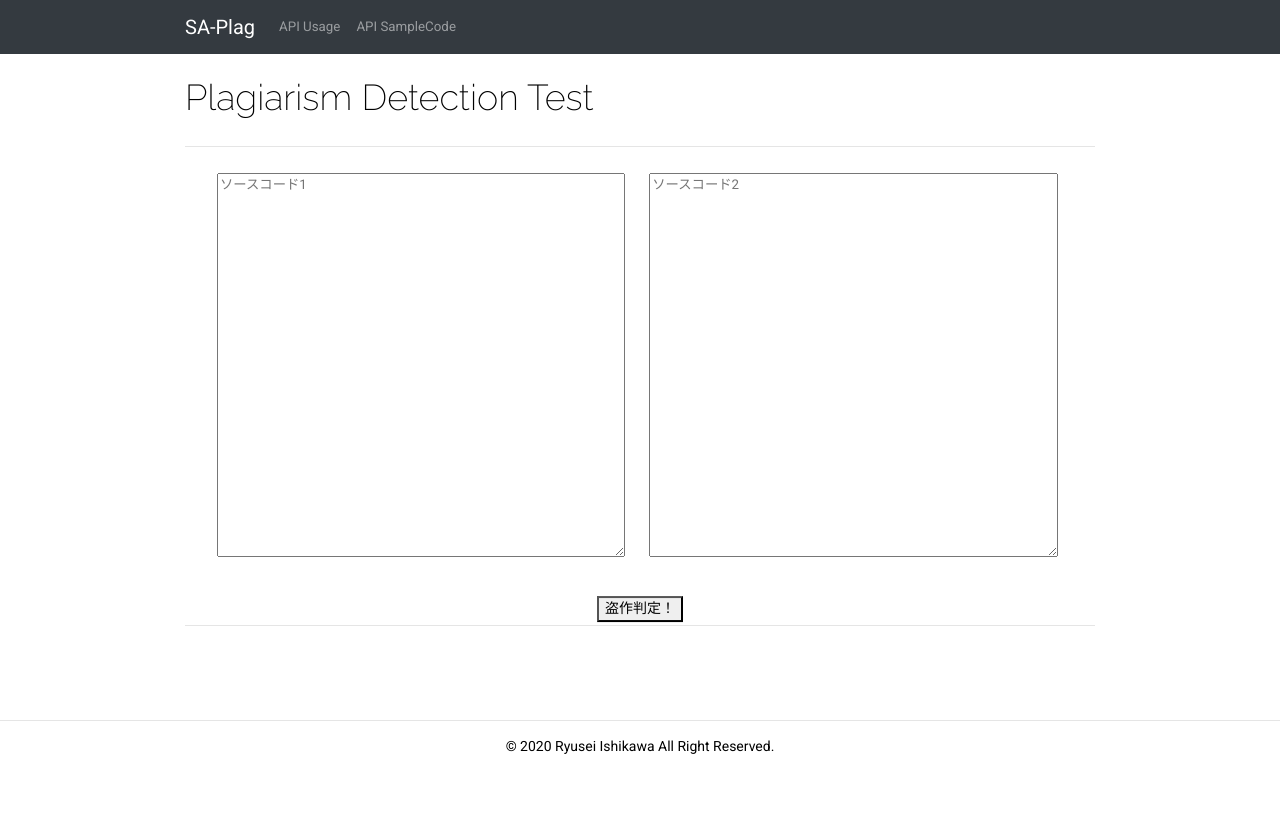
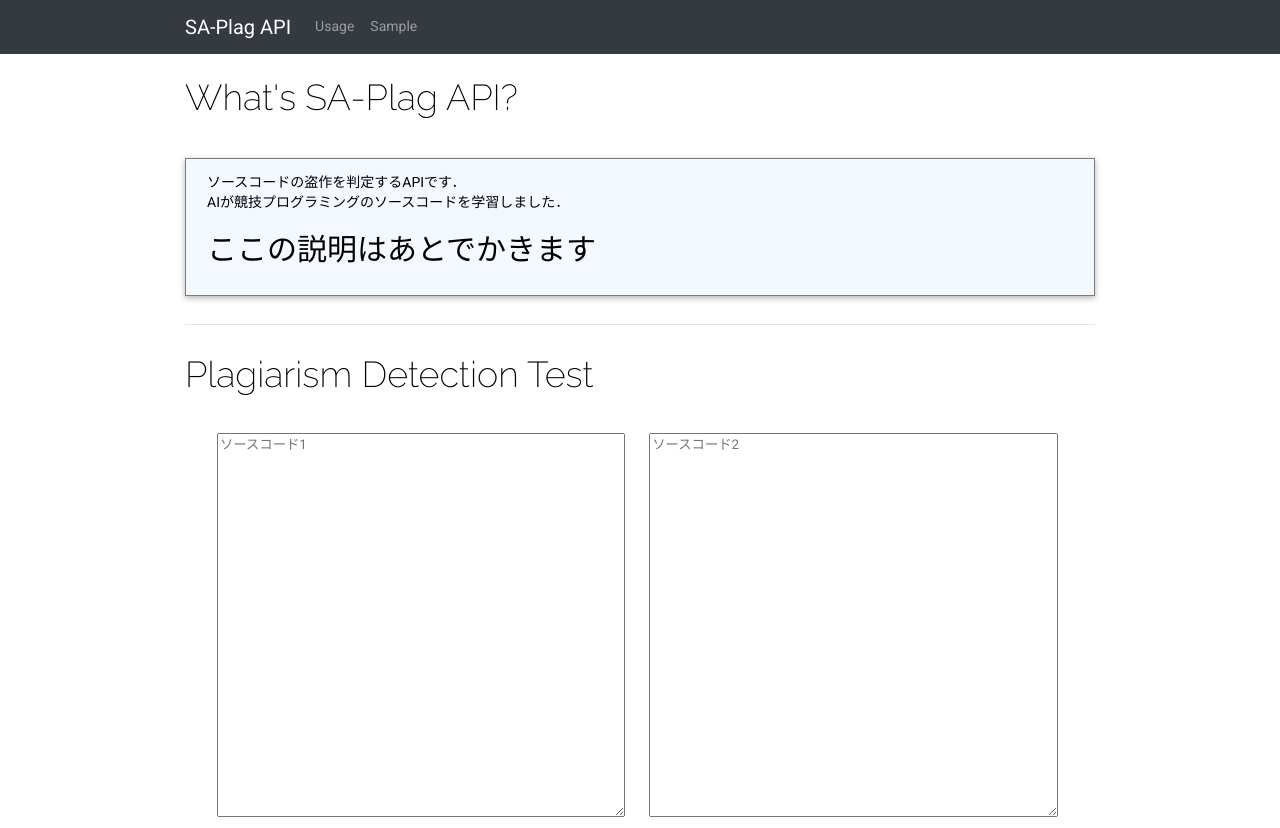
Before and after one commit to xryuseix/SA-Plag-WebAPI, a FastAPI app: page / in a window 1280 px wide. Shown: the top 828 px of the page. Before the commit the page ends 754 px from the top, so only its background shows below. Run offline with FastAPI, Linux system fonts and the light colour scheme; some libraries are stand-ins or nearby versions.

Commit message:
separate css, add description

```diff
--- a/main.py
+++ b/main.py
@@ -62,6 +62,10 @@ def index(request: Request):
 def index(request: Request):
     return templates.TemplateResponse("api_usage.html", {"request": request})
 
+@app.get("/test")
+def index(request: Request):
+    return templates.TemplateResponse("test.html", {"request": request})
+
 # uvicorn main:app --reload --workers 1 --host 0.0.0.0 --port 8080
 # http://localhost:8080/plag
 # https://sa-plag.herokuapp.com/
--- a/static/css/index.css
+++ b/static/css/index.css
@@ -16,3 +16,36 @@
   margin: 0;
   text-decoration: none;
 }
+
+.whats_sa_plag {
+  padding: 1em 1.5em;
+  margin: 2em 0;
+  background-color:#f4f9ff;/*背景色*/
+  border:1px solid rgba(0, 0, 0, 0.5);/*枠線*/
+  box-shadow: 0 2px 6px rgba(0, 0, 0, 0.3);/*影*/
+  color:#000000;/*文字色*/
+}
+.whats_sa_plag p {
+  margin: 0;
+  padding: 0;
+}
+
+table,textarea{ font-size:10pt;}
+  	textarea { width:100% }
+  	table {
+  		width:95%;
+  		margin:20px;
+  		table-layout:fixed;
+  		word-wrap:break-word;
+  		border-collapse:collapse;
+  	}
+  	td {
+  		padding:4px 15px;
+  		border-left:solid 1px silver;
+  		border-right:solid 1px silver;
+  	}
+  	table#passwd {
+  		width:auto;
+  		border:dotted 1px #8c93ba;
+  	}
+  	.n { border:none }
--- a/template/api.html
+++ b/template/api.html
@@ -1,6 +1,6 @@
 {% extends "layout.html" %} {% block content %}
 
-<a href="#top" class="text-muted back-to-top"><i class="fa fa-toggle-up"></i>&nbsp;Back to top</a><div class="container"><div class="row"><nav class="api" style="margin-top:60px"><div class="resource-group"><div class="heading"><div class="chevron"><i class="open fa fa-angle-down"></i></div><a href="#top">Overview</a></div><div class="collapse-content"><ul><li style="margin-top:5px"><a href="#header-盗作判定api">盗作判定API</a></li></ul></div></div><div class="resource-group"><div class="heading"><div class="chevron"><i class="open fa fa-angle-down"></i></div><a href="#">Resource Group</a></div><div class="collapse-content"><ul><li style="margin-top:5px"><a href="#盗作判定-post"><span class="badge post"><i class="fa fa-plus"></i></span>盗作判定</a></li></ul></div></div><p style="text-align: center; word-wrap: break-word;"><a href="https://sa-plag.herokuapp.com">https://sa-plag.herokuapp.com</a></p></nav><div class="content"><header><h1 id="top">API</h1></header><h1 id="header-盗作判定api">盗作判定API <a class="permalink" href="#header-盗作判定api" aria-hidden="true">¶</a></h1>
+<a href="#top" class="text-muted back-to-top"><i class="fa fa-toggle-up"></i>&nbsp;Back to top</a><div class="container"><div class="row"><nav class="api" style="margin-top:60px"><div class="resource-group"><div class="heading"><div class="chevron"><i class="open fa fa-angle-down"></i></div><a href="#top">Overview</a></div><div class="collapse-content"><ul><li style="margin-top:5px"><a href="#header-盗作判定api">盗作判定API</a></li></ul></div></div><div class="resource-group"><div class="heading"><div class="chevron"><i class="open fa fa-angle-down"></i></div><a href="#">Resource Group</a></div><div class="collapse-content"><ul><li style="margin-top:5px"><a href="#盗作判定-post"><span class="badge post"><i class="fa fa-plus"></i></span>盗作判定</a></li></ul></div></div><p style="text-align: center; word-wrap: break-word;"><a href="https://sa-plag.herokuapp.com">https://sa-plag.herokuapp.com</a></p></nav><div class="content"><header><h1 id="top">API Usage</h1></header><h1 id="header-盗作判定api">盗作判定API <a class="permalink" href="#header-盗作判定api" aria-hidden="true">¶</a></h1>
 <section id="" class="resource-group"><h2 class="group-heading">Resource Group <a href="#" class="permalink">&para;</a></h2><div id="盗作判定" class="resource"><h3 class="resource-heading">盗作判定 <a href="#盗作判定" class="permalink">&nbsp;&para;</a></h3><div id="盗作判定-post" class="action post"><h4 class="action-heading"><div class="name"></div><a href="#盗作判定-post" class="method post">POST</a><code class="uri">/api</code></h4><p>盗作判定結果，確信度を取得する．</p>
 <h4>URI</h4><div class="definition"><span class="method post">POST</span>&nbsp;<span class="uri"><span class="hostname">https://sa-plag.herokuapp.com</span>/api</span></div><div class="title"><strong>Request</strong><div class="collapse-button"><span class="close">Hide</span><span class="open">Show</span></div></div><div class="collapse-content"><div class="inner"><h5>Headers</h5><pre><code><span class="hljs-attribute">Content-Type</span>: <span class="hljs-string">application/json</span></code></pre><div style="height: 1px;"></div><h5>Body</h5><pre><code><span class="hljs-comment">// 2個以上10個以下のソースコードの配列をjson形式で渡す</span>
 [
--- a/template/api_usage.html
+++ b/template/api_usage.html
@@ -2,7 +2,7 @@
 <br />
 <div class="row">
   <div class="col-md-10">
-    <h1>API SampleCode</h1>
+    <h1>API Sample Code</h1>
   </div>
 </div>
 <script src=" https://cdn.jsdelivr.net/gh/google/code-prettify@master/loader/run_prettify.js "></script>
--- a/template/index.html
+++ b/template/index.html
@@ -1,35 +1,28 @@
 {% extends "layout.html" %} {% block content %}
 <script src="https://ajax.googleapis.com/ajax/libs/jquery/3.5.1/jquery.min.js"></script>
-<style type="text/css">
-  	table,textarea,ul{ font-size:10pt;}
-  	textarea { width:100% }
-  	table {
-  		width:95%;
-  		margin:20px;
-  		table-layout:fixed;
-  		word-wrap:break-word;
-  		border-collapse:collapse;
-  	}
-  	td {
-  		padding:4px 15px;
-  		border-left:solid 1px silver;
-  		border-right:solid 1px silver;
-  	}
-  	table#passwd {
-  		width:auto;
-  		border:dotted 1px #8c93ba;
-  	}
-  	.n { border:none }
-</style>
+<link href="static/css/index.css" rel="stylesheet">
+<br />
+<div class="row">
+  <div class="col-md-10">
+    <h1>What's SA-Plag API?</h1>
+  </div>
+</div>
 
-<br />
+<div class="whats_sa_plag">
+    <p>ソースコードの盗作を判定するAPIです．</p>
+    <p>AIが競技プログラミングのソースコードを学習しました．</p>
+    <p><h2>ここの説明はあとでかきます</h2></p>
+</div>
+
+<hr />
+
+
 <div class="row">
   <div class="col-md-10">
     <h1>Plagiarism Detection Test</h1>
   </div>
 </div>
 
-<hr />
 
 <table cellspacing="0">
   <tbody>
@@ -132,4 +125,5 @@
     });
   });
 </script>
+
 {% endblock %}
--- a/template/layout.html
+++ b/template/layout.html
@@ -9,15 +9,14 @@
     />
     <link rel="stylesheet" href="https://maxcdn.bootstrapcdn.com/font-awesome/4.3.0/css/font-awesome.min.css">
     <link rel="stylesheet" href="static/css/api.css"/>
-    <link rel="stylesheet" href="static/css/index.css"/>
-   <link rel="icon" type="image/png" href="/static/favicon.ico">
+    <link rel="icon" type="image/png" href="/static/favicon.ico">
     <meta charset="UTF-8" />
     <title>Plagiarism Detection App</title>
   </head>
   <body style="padding-top: 44px">
     <nav class="navbar navbar-expand-md navbar-dark bg-dark fixed-top">
       <div class="container">
-        <a href="/" class="navbar-brand"> SA-Plag </a>
+        <a href="/" class="navbar-brand"> SA-Plag API</a>
         <button
           class="navbar-toggler"
           type="button"
@@ -32,10 +31,10 @@
         <div class="collapse navbar-collapse" id="base-navbars">
           <ul class="navbar-nav mr-auto">
             <li class="nav-item">
-              <a class="nav-link" href="/api">API Usage</a>
+              <a class="nav-link" href="/api">Usage</a>
             </li>
             <li class="nav-item">
-              <a class="nav-link" href="/api_usage">API SampleCode</a>
+              <a class="nav-link" href="/api_usage">Sample</a>
             </li>
           </ul>
         </div>
```
